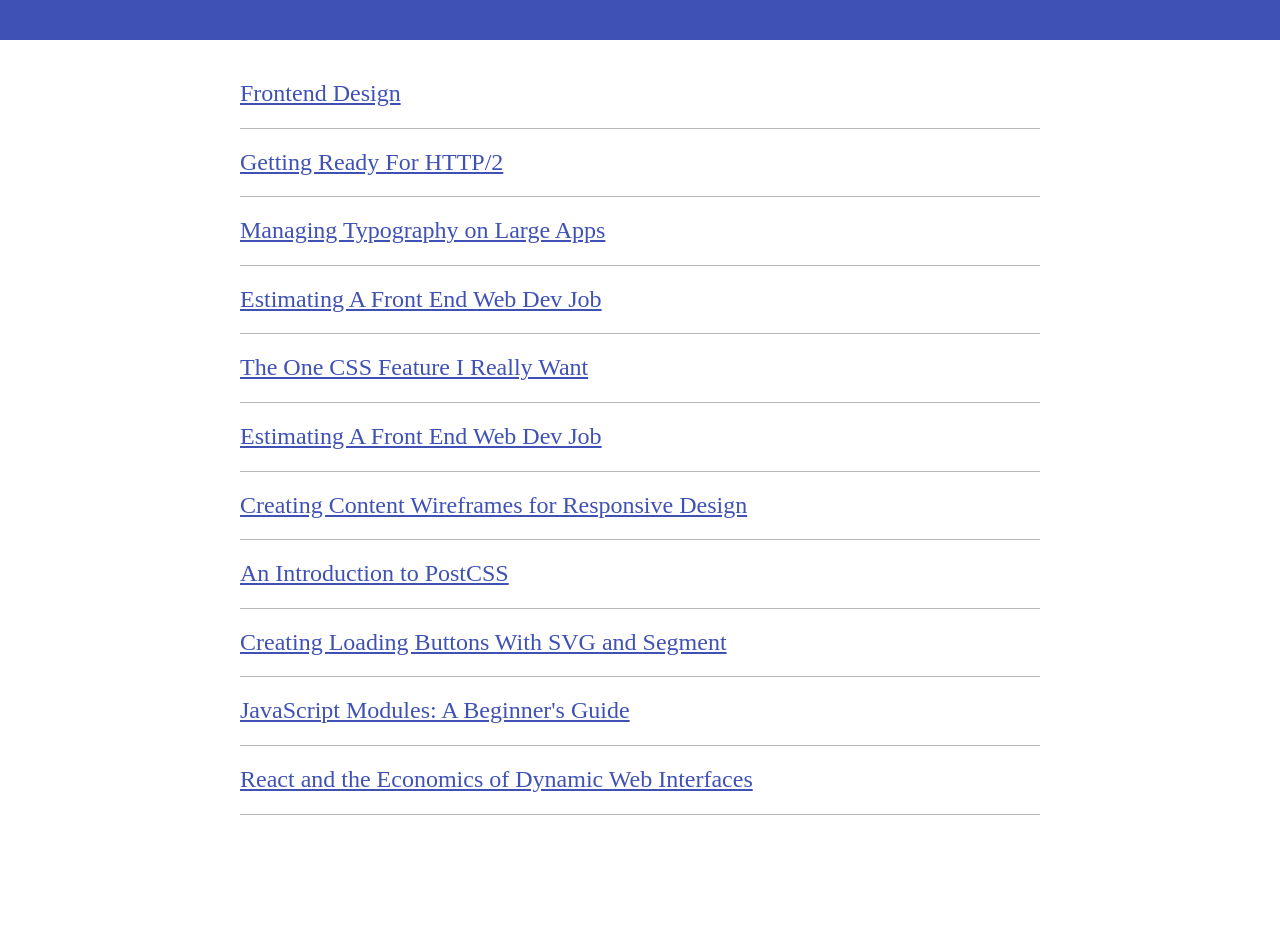
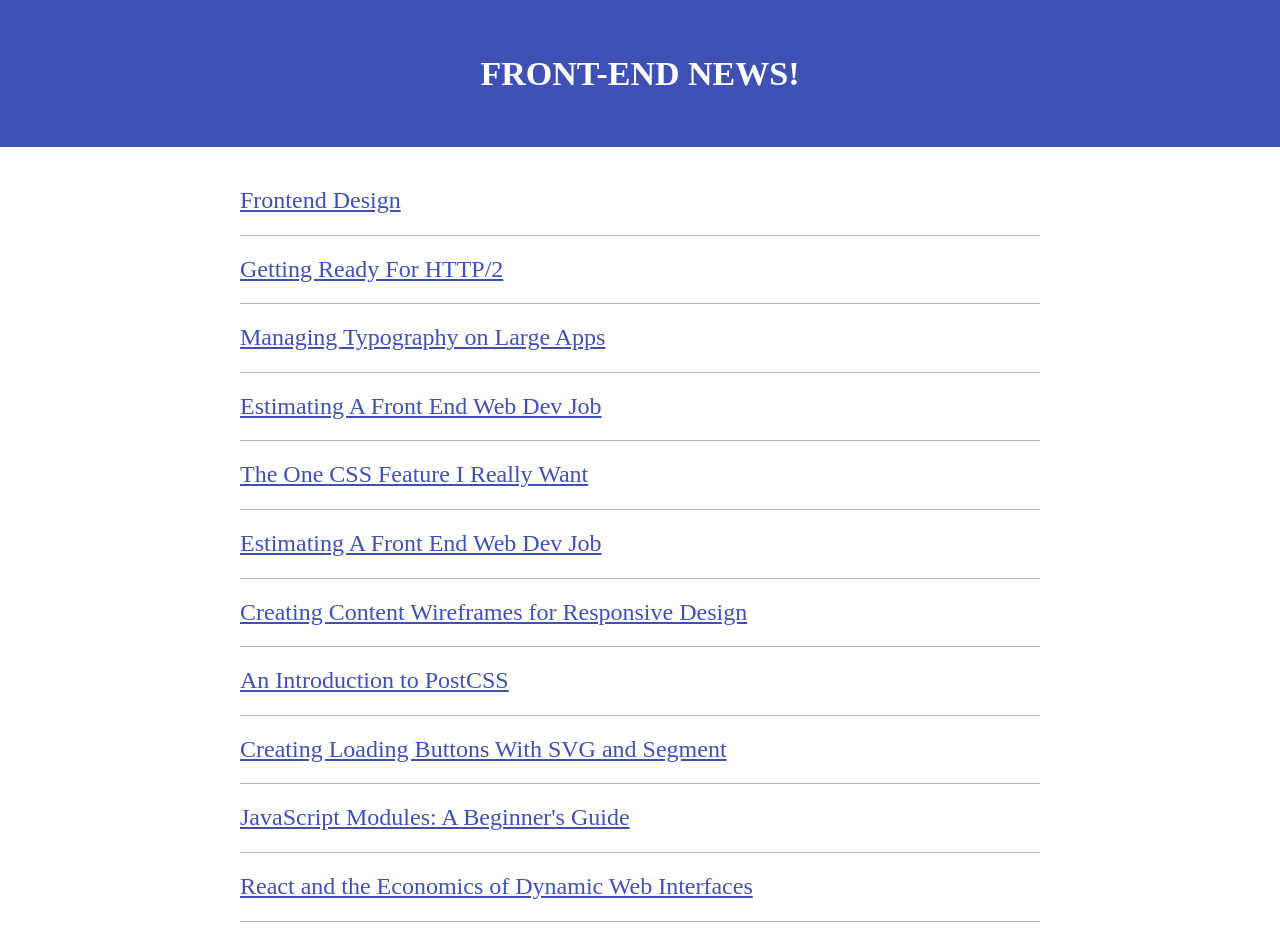
Before and after one commit to UsmannShahid/FrontEndNewScreencast, a plain HTML site: page index.html in a window 1280 px wide. Before the commit the page ends 835 px from the top, so only its background shows below. Drawn offline with Linux system fonts and the light colour scheme.

Commit message:
Starting second video CodeSchool.com

```diff
--- a/main.css
+++ b/main.css
@@ -55,7 +55,7 @@ a {
   color: #fff;
   max-width: 100%;
   margin: 0 auto 40px;
-  height: 0;
+
 }
 
 /*-----------------------------------------------------
```
